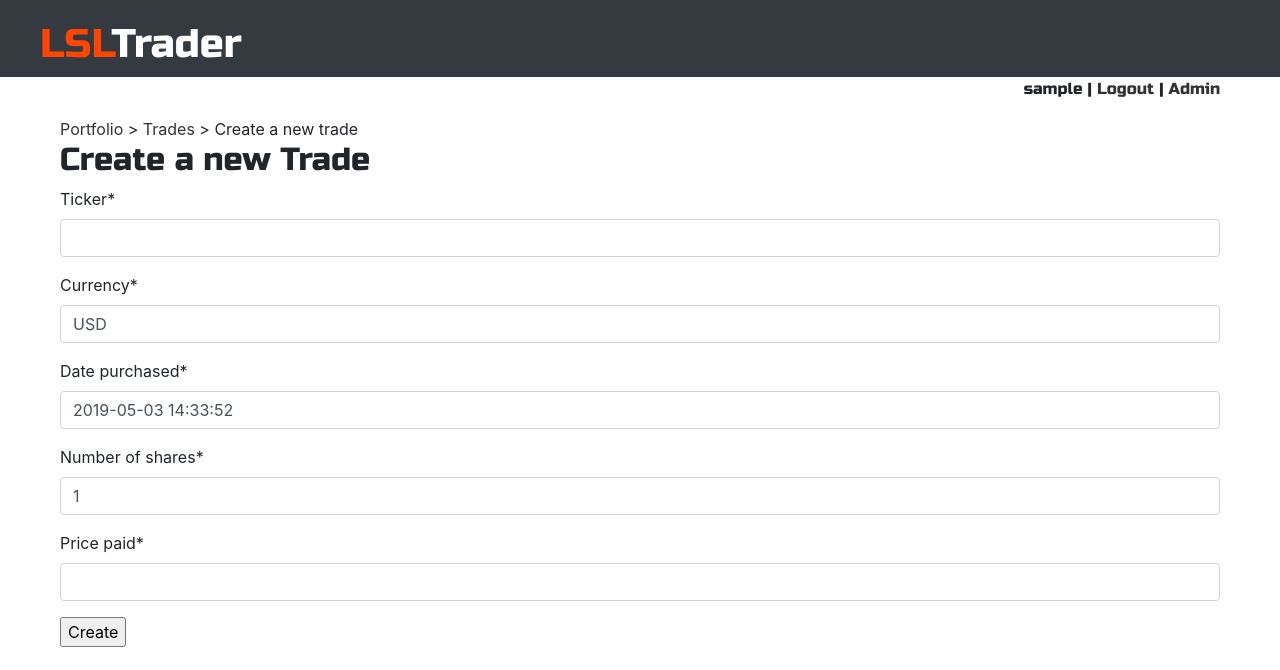
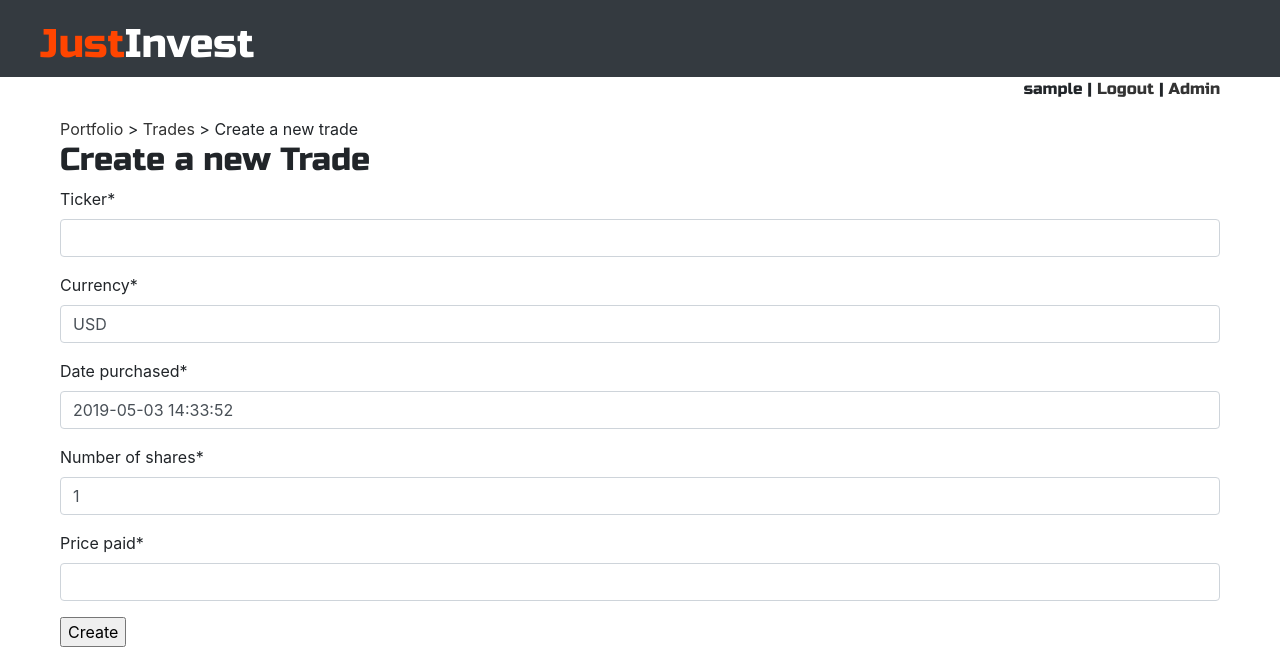
Before and after one commit to jbraure/JustInvest, a Django app: page /trades/create in a window 1280 px wide. Shown: the top 670 px of the page. Run offline with Django 3.2, Linux system fonts and the light colour scheme; the visitor is signed in with stand-in values (Sample User, id 1); some libraries are stand-ins or nearby versions.

Commit message:
renames title to JustInvest

```diff
--- a/trades/templates/trades/base.html
+++ b/trades/templates/trades/base.html
@@ -21,7 +21,7 @@
 
   <body class="top-bottom-strip">
     <div class="page-header title-font top-bottom-strip">
-      <h1><a href="/"><span class="lsl-color">LSL</span><span class="trader-color">Trader</span></a></h1>
+      <h1><a href="/"><span class="lsl-color">Just</span><span class="trader-color">Invest</span></a></h1>
     </div>
     <div id="page-content">
       {% if user.is_authenticated %}
```
